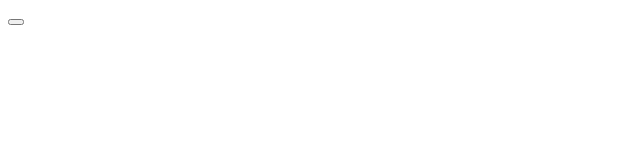
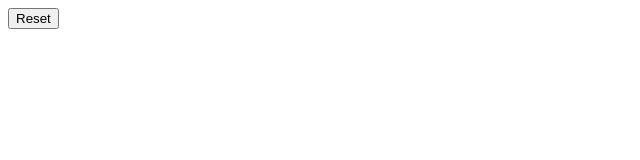
Before and after one commit to Danjor225/odin-etchsketch, a plain HTML site: page index.html in a window 1280 px wide. Shown: the whole page, without its empty margins (0-640 px from the left). Drawn offline with Linux system fonts and the light colour scheme.

Commit message:
Put text in button

```diff
--- a/index.html
+++ b/index.html
@@ -8,7 +8,7 @@
     <link rel="stylesheet" href="styles.css">
 </head>
 <body>
-    <button id="reset-button"></button>
+    <button id="reset-button">Reset</button>
     <div id = "grid-container">
 
     </div>
```
